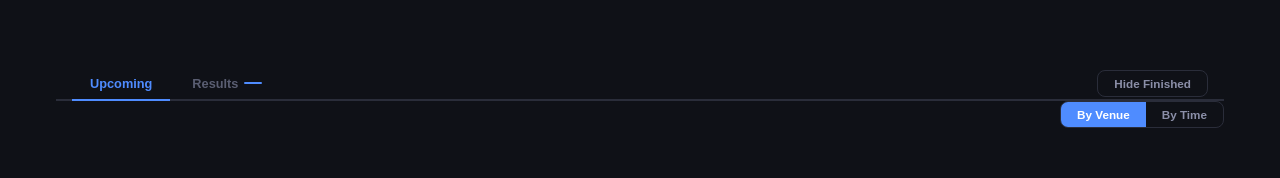
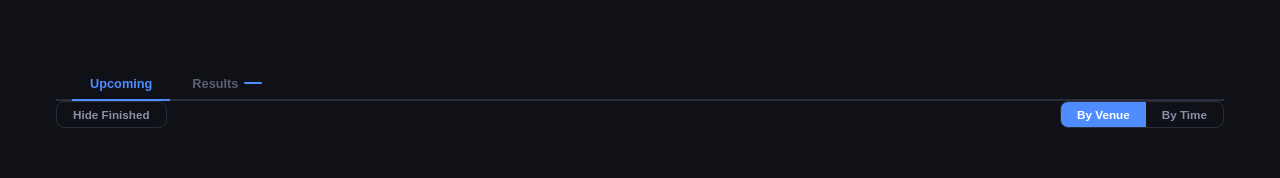
Before and after one commit to FrankW64/greyhound-hub, a website: page public/index.html in a window 1280 px wide. Shown: the part 402-580 px from the top of the page. Drawn offline with Linux system fonts and the light colour scheme; no server answers.

Commit message:
Restore Hide Finished to sort bar left, same shape as By Venue/By Time
Co-Authored-By: Claude Sonnet 4.6 <noreply@anthropic.com>

```diff
--- a/public/index.html
+++ b/public/index.html
@@ -128,14 +128,14 @@
     <div class="tab-bar">
       <button id="tab-btn-upcoming" class="tab-btn tab-btn-active" onclick="setTab('upcoming')">Upcoming</button>
       <button id="tab-btn-results"  class="tab-btn"                onclick="setTab('results')">Results <span id="results-count" class="tab-count"></span></button>
-      <div class="sort-toggle tab-inline-toggle">
-        <button id="hide-finished-btn" class="sort-btn" onclick="toggleHideFinished()">Hide Finished</button>
-      </div>
     </div>
 
     <!-- Upcoming tab -->
     <div id="tab-upcoming">
       <div class="sort-toggle-wrap">
+        <div class="sort-toggle">
+          <button id="hide-finished-btn" class="sort-btn" onclick="toggleHideFinished()">Hide Finished</button>
+        </div>
         <div class="sort-toggle" role="group" aria-label="Sort order">
           <button id="sort-btn-venue" class="sort-btn sort-btn-active" onclick="setSortMode('venue')">By Venue</button>
           <button id="sort-btn-time"  class="sort-btn"                onclick="setSortMode('time')">By Time</button>
--- a/public/styles.css
+++ b/public/styles.css
@@ -487,7 +487,8 @@ body {
 /* ── Sort toggle ──────────────────────────────────────────────────────────── */
 .sort-toggle-wrap {
   display: flex;
-  justify-content: flex-end;
+  justify-content: space-between;
+  align-items: center;
   margin-bottom: 16px;
 }
 .sort-toggle {
@@ -509,7 +510,6 @@ body {
 }
 .sort-btn:hover { background: var(--border); color: var(--text); }
 .sort-btn-active { background: var(--accent); color: #fff !important; }
-.tab-inline-toggle { margin-left: auto; align-self: center; }
 
 /* ── Race venue label (flat / by-time mode) ───────────────────────────────── */
 .race-venue-label {
```
